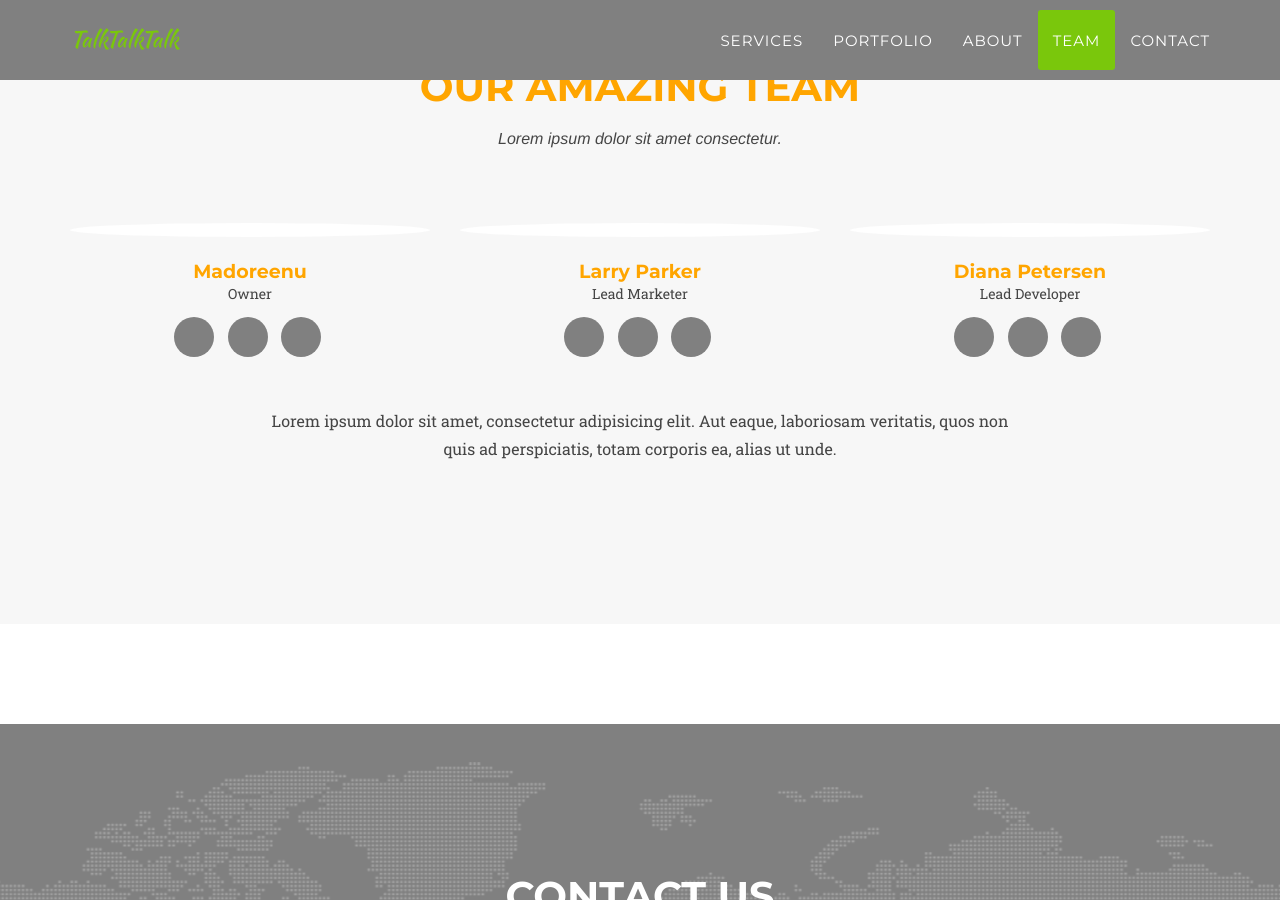
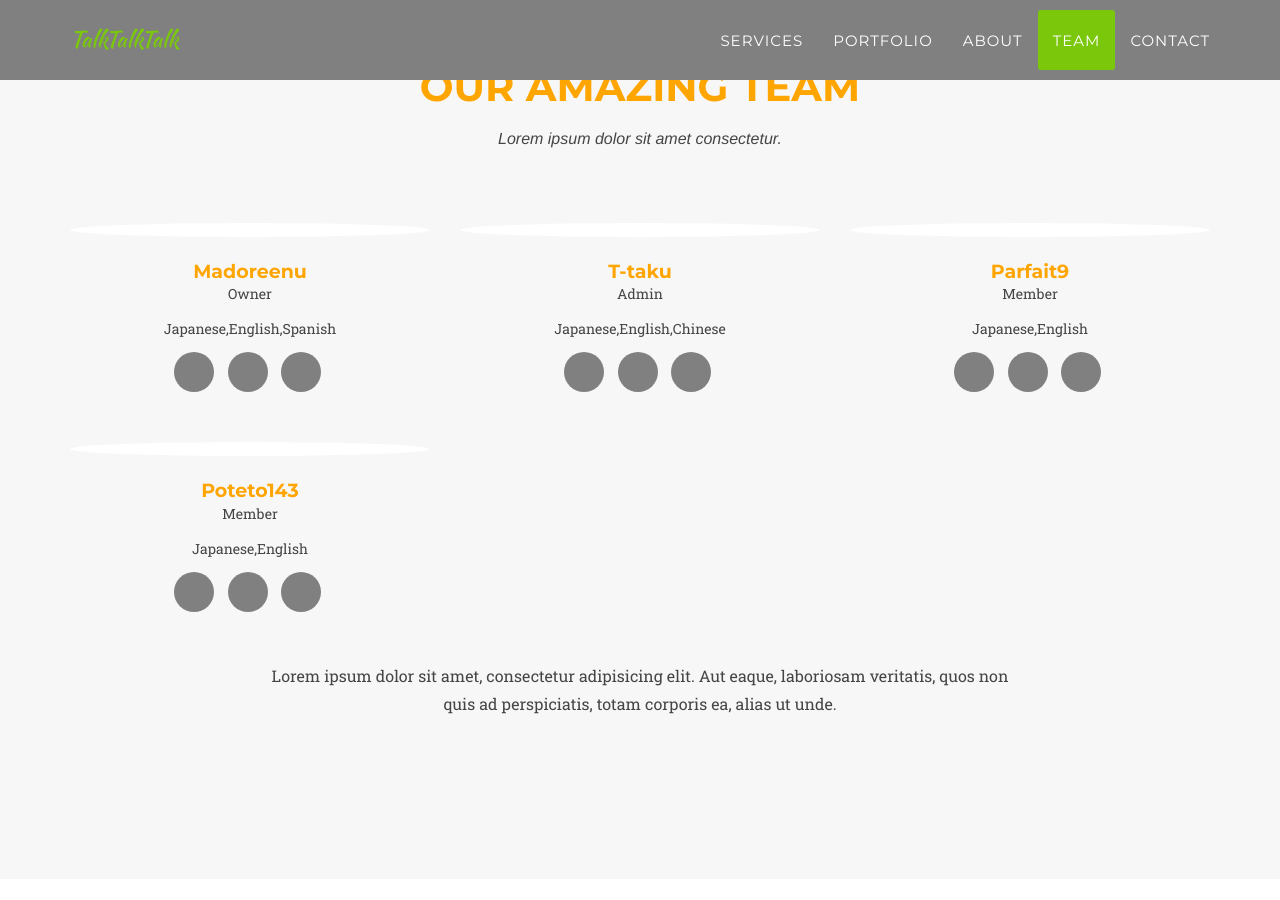
Before and after one commit to Talk-3/Talk-3.github.io, a Jekyll site: the page built from _posts/2014-07-16-project-3.markdown, in a window 1280 px wide and 900 px high, scrolled down 4607 px. Built offline with Jekyll 4.4.1, drawn with Linux system fonts in a browser that asks for light colours; nearby versions of some CDN libraries; some web fonts are replaced.

Commit message:
画像追加

```diff
--- a/_config.yml
+++ b/_config.yml
@@ -10,8 +10,9 @@ description: "Write an awesome description for your new site here. You can edit
 # Team names, titles and social links
 people:
 - name: Madoreenu
-  pic: 1
+  pic: icon_zen.jpg
   position: Owner
+  language: Japanese,English,Spanish
   social:
     - title: twitter
       url: #
@@ -20,9 +21,10 @@ people:
     - title: stack-overflow
       url: #
 
-- name: Larry Parker
-  pic: 2
-  position: Lead Marketer
+- name: T-taku
+  pic: T-taku.png
+  position: Admin
+  language: Japanese,English,Chinese
   social:
     - title: twitter
       url: #
@@ -31,9 +33,10 @@ people:
     - title: linkedin
       url: #
 
-- name: Diana Petersen
-  pic: 3
-  position: Lead Developer
+- name: Parfait9
+  pic: parfait9.png
+  position: Member
+  language: Japanese,English
   social:
     - title: twitter
       url: #
@@ -42,6 +45,17 @@ people:
     - title: google-plus
       url: #
 
+- name: Poteto143
+  pic: 24499634_500x500.png
+  position: Member
+  language: Japanese,English
+  social:
+    - title: twitter
+      url: #
+    - title: facebook
+      url: #
+    - title: google-plus
+      url: #
 # Social networks usernames (many more available: google-plus, flickr, dribbble, pinterest, instagram, tumblr, linkedin, etc.)
 social:
   - title: twitter
--- a/_includes/team.html
+++ b/_includes/team.html
@@ -11,9 +11,10 @@
                 {% for member in site.people %}
                 <div class="col-sm-4">
                     <div class="team-member">
-                        <img src="img/team/{{ member.pic }}.jpg" class="img-responsive img-circle" alt="">
+                        <img src="img/team/{{ member.pic }}" class="img-responsive img-circle" alt="">
                         <h4>{{ member.name }}</h4>
                         <p class="text-muted">{{ member.position }}</p>
+                        <p class="text-muted">{{ member.language }}</p>
                         <ul class="list-inline social-buttons">
                             {% for network in member.social %}
                             <li>
```
Also changed, not shown: img/team/24499634_500x500.png (added), img/team/T-taku.png (added), img/team/icon_zen.jpg (added), img/team/parfait9.png (added).
